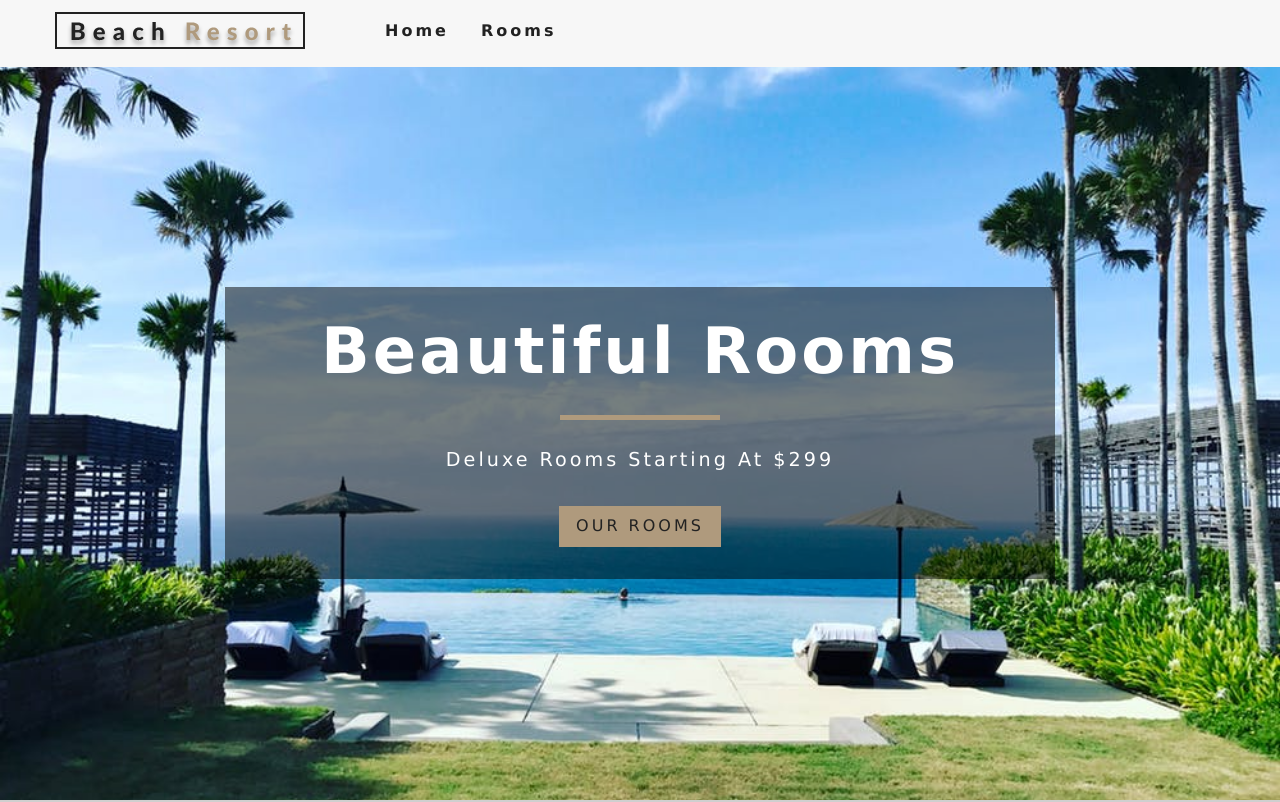
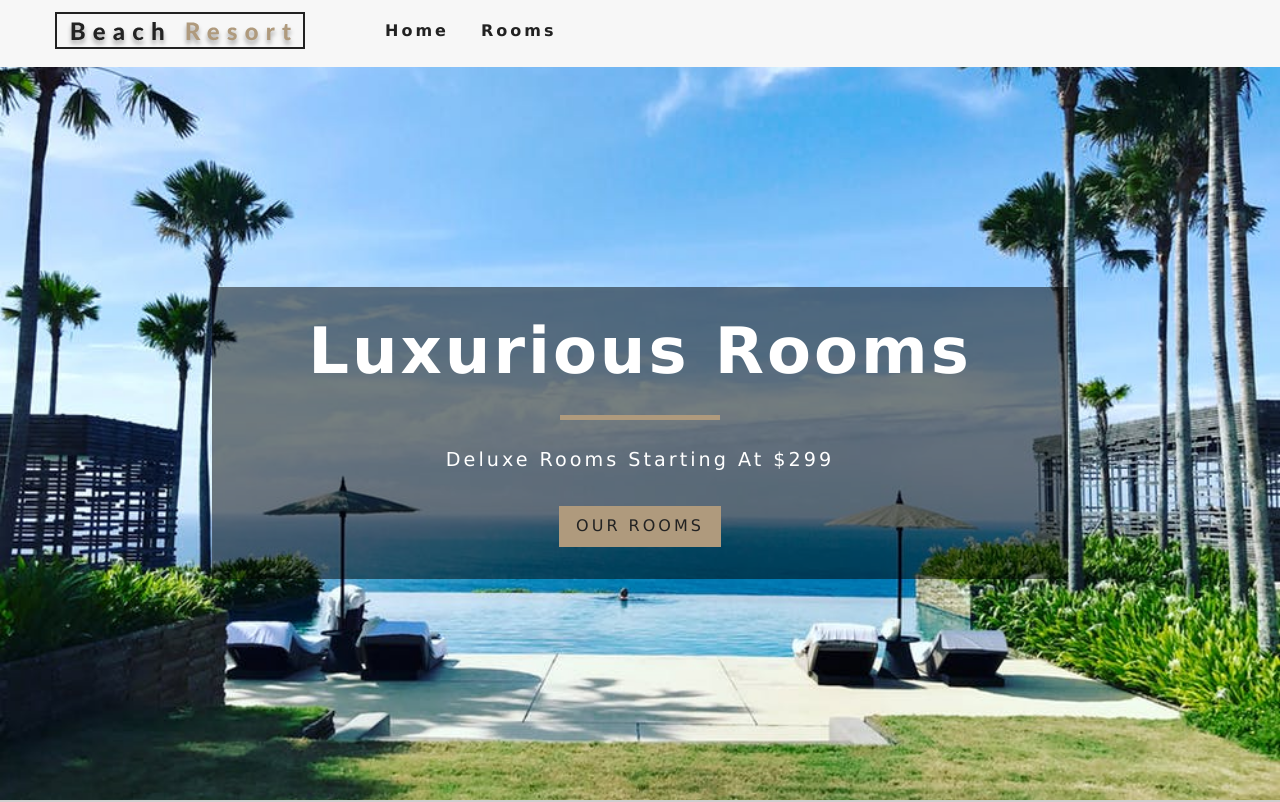
Before and after one commit to donmikoa/Resort-React-Web-App, a React (Create React App) app: page / in a window 1280 px wide. Shown: the top 802 px of the page. Built offline with nearby package versions, Linux system fonts and the light colour scheme; no server answers.

Commit message:
Updated the text of the homepage

```diff
--- a/src/pages/Home.js
+++ b/src/pages/Home.js
@@ -4,7 +4,6 @@ import Banner from '../components/Banner';
 import { Link } from 'react-router-dom';
 import Services from '../components/Services';
 import FeaturedRooms from '../components/FeaturedRooms';
-import Button from "../components/StyledHero";
 
 
 export default function Home() {
@@ -12,7 +11,7 @@ export default function Home() {
 		<>
 			<Hero>
 				<Banner
-					title='Beautiful rooms'
+					title='luxurious rooms'
 					subtitle='deluxe rooms starting at $299'
 				>
 					<Link to='/rooms' className='btn-primary'>
```
